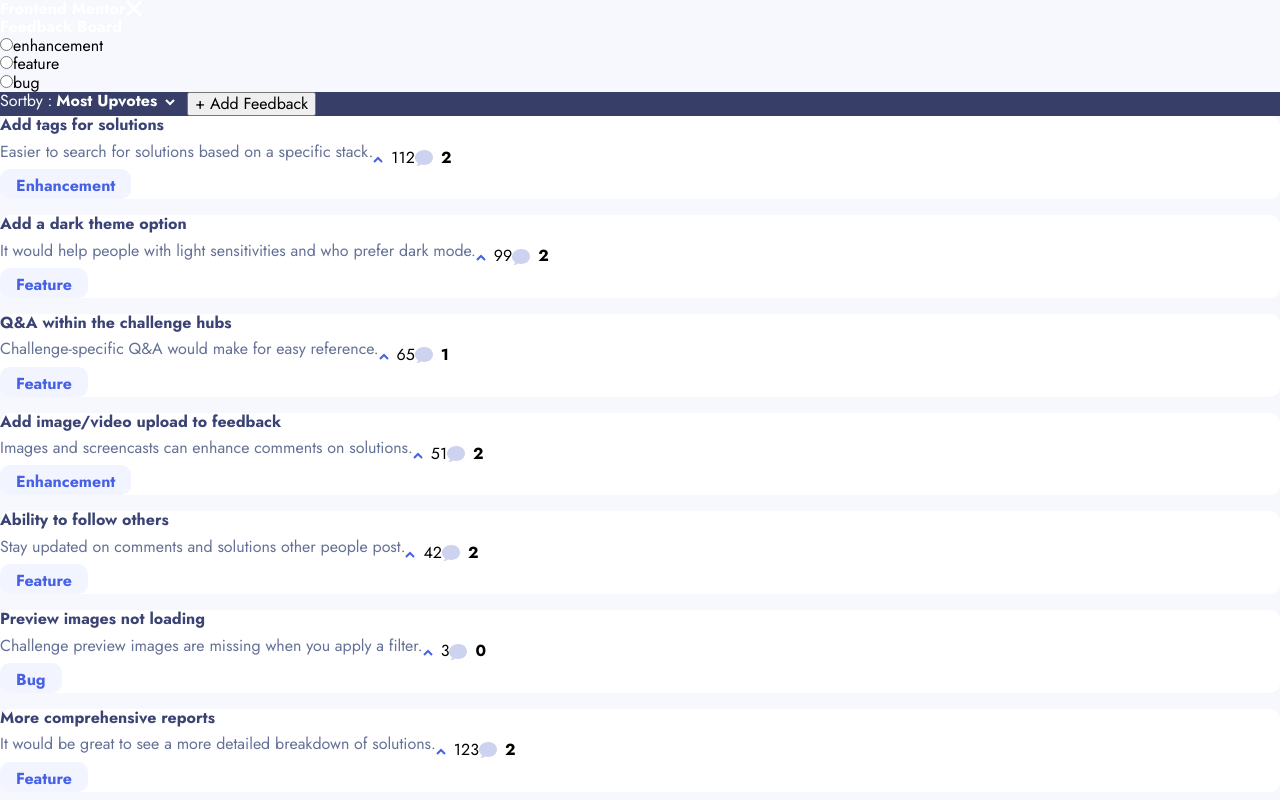
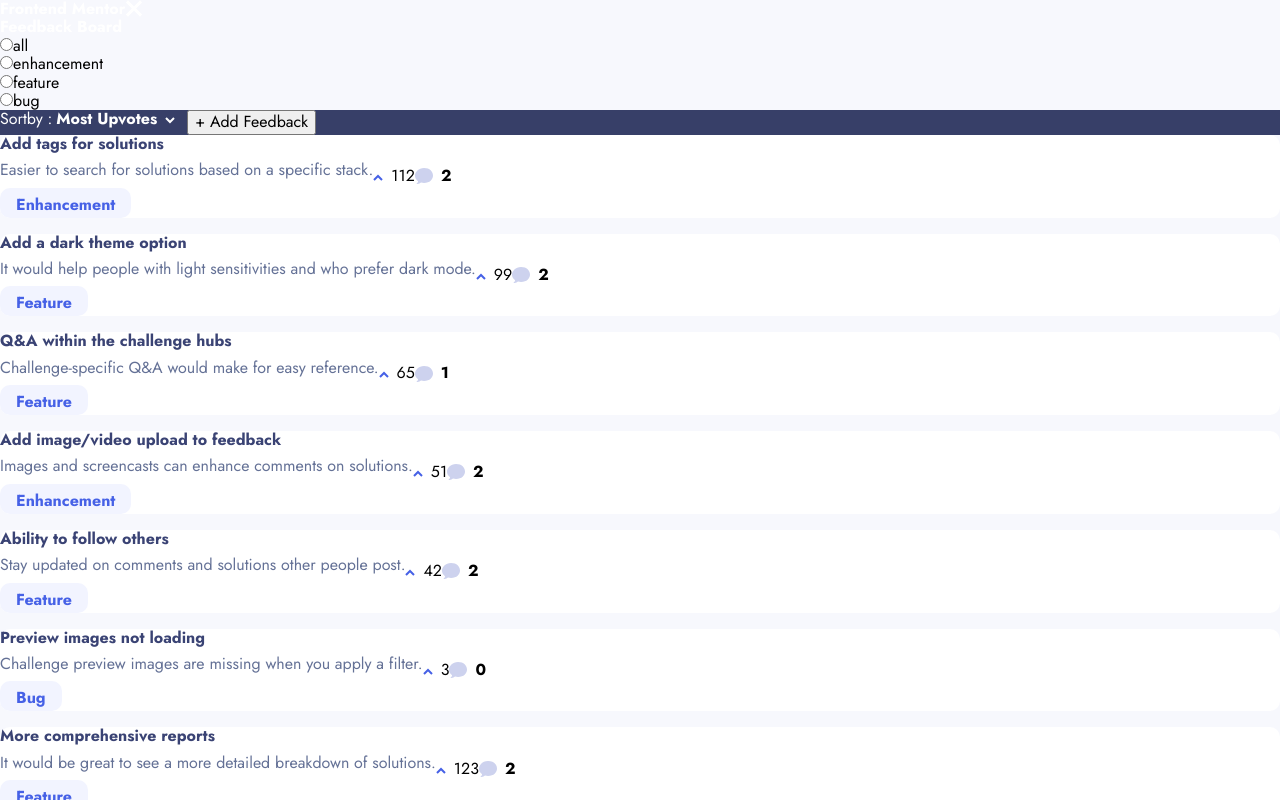
Before and after one commit to cursedxp/product-feedback-app, a React (Create React App) app: page / in a window 1280 px wide. Both pictures are taken after a click on the element 135 px from the left and 18 px from the top of the page. Shown: the top 800 px of the page. Built offline with nearby package versions, Linux system fonts and the light colour scheme.

Commit message:
radio button adde for all feebacks

```diff
--- a/src/components/CategoryFilter/CategoryFilter.jsx
+++ b/src/components/CategoryFilter/CategoryFilter.jsx
@@ -2,11 +2,20 @@ import { v4 as uuidv4 } from "uuid";
 export default function CategoryFilter({ categories }) {
   return (
     <div className="category-filter">
+      <div>
+        <input type="radio" name="category" value={""} onChange={""} />
+        <label htmlFor="all">all</label>
+      </div>
       {categories.map((category) => {
         const uniqueId = uuidv4();
         return (
           <div key={uniqueId}>
-            <input type="radio" name="category" value={category} />
+            <input
+              type="radio"
+              name="category"
+              value={category}
+              onChange={""}
+            />
             <label htmlFor={category}>{category}</label>
           </div>
         );
```
